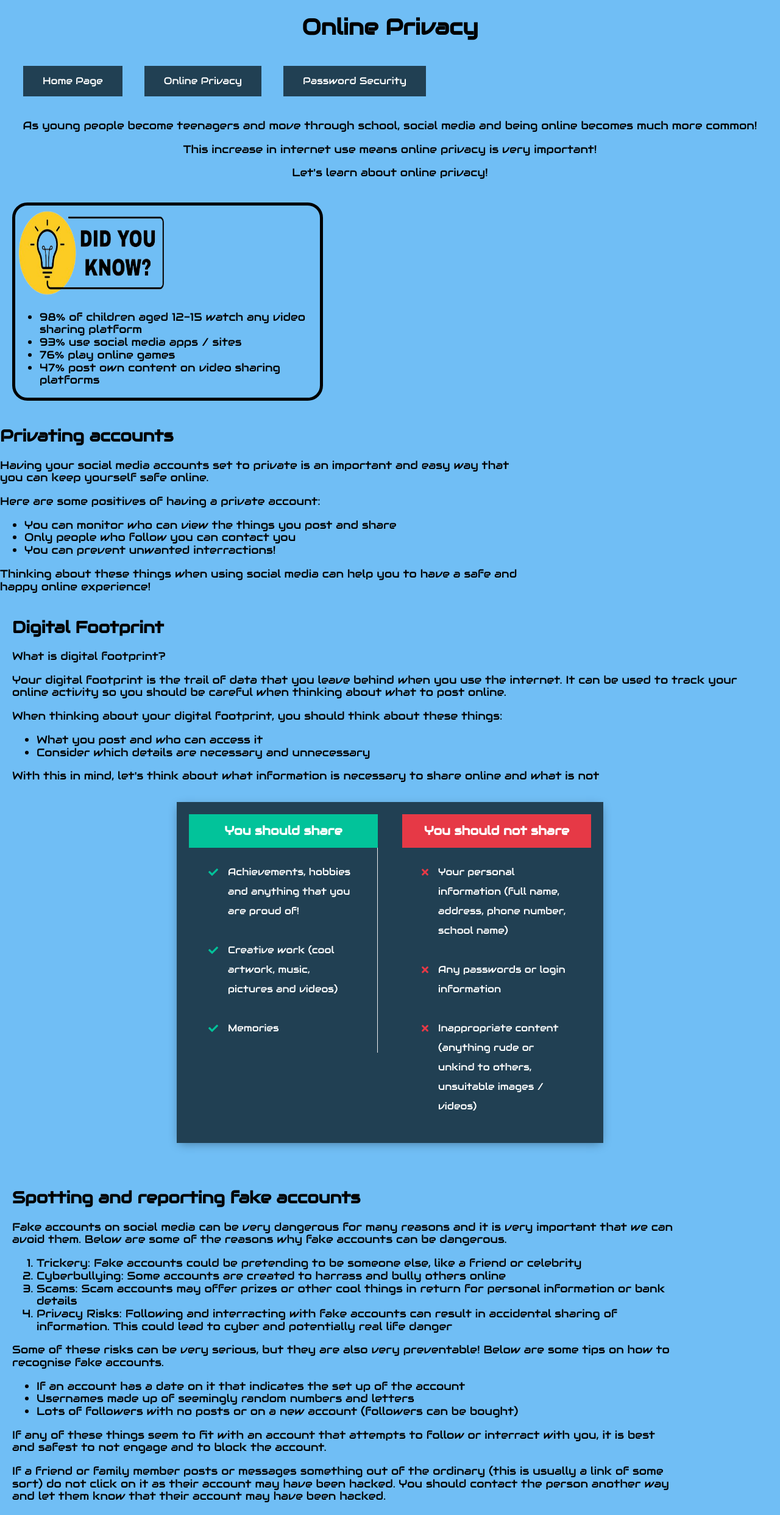
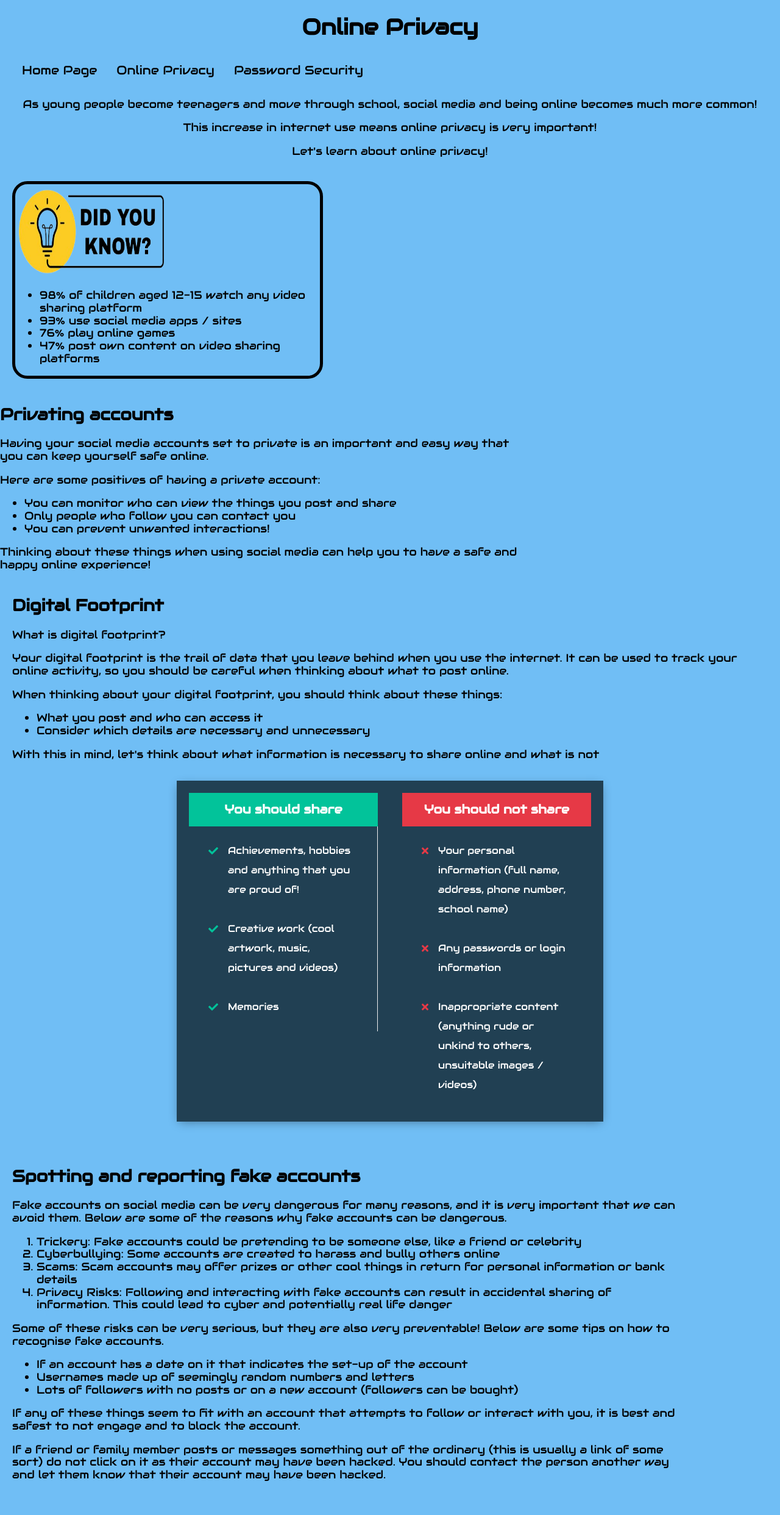
Before and after one commit to carlo-der/group_project, a plain HTML site: page groupworkfinal/onlineprivacy.html in a window 1280 px wide. Shown: the top 2484 px of the page at 61% size. Drawn offline with Linux system fonts and the light colour scheme.

Commit message:
changed intro id to class

```diff
--- a/groupworkfinal/css.css
+++ b/groupworkfinal/css.css
@@ -2,7 +2,7 @@ h1{
     text-align: center;
 }
 
-#intro {
+.intro {
     text-align: center;
 }
 
--- a/groupworkfinal/onlineprivacy.html
+++ b/groupworkfinal/onlineprivacy.html
@@ -15,14 +15,14 @@
     <h1>Online Privacy</h1>
 
     <div class="navigate">
-        <a href="index.html"><button class="button">Home Page</button></a>
-        <a class="active" href="onlineprivacy.html"><button class="button">Online Privacy</button></a>
-        <a href="passwordsecurity.html"><button class="button">Password Security</button></a>
+        <a href="index.html">Home Page</a>
+        <a class="active" href="onlineprivacy.html">Online Privacy</a>
+        <a href="passwordsecurity.html">Password Security</a>
     </div>
 
-    <p id = "intro">As young people become teenagers and move through school, social media and being online becomes much more common!</p>
-    <p id = "intro">This increase in internet use means online privacy is very important!</p>
-    <p id = "intro">Let's learn about online privacy!</p>
+    <p class = "intro">As young people become teenagers and move through school, social media and being online becomes much more common!</p>
+    <p class = "intro">This increase in internet use means online privacy is very important!</p>
+    <p class = "intro">Let's learn about online privacy!</p>
 
 
     <div id ="didyouknow">
@@ -42,7 +42,7 @@
     <ul>
         <li>You can monitor who can view the things you post and share</li>
         <li>Only people who follow you can contact you</li>
-        <li>You can prevent unwanted interractions!</li>
+        <li>You can prevent unwanted interactions!</li>
     </ul>
     <p>Thinking about these things when using social media can help you to have a safe and happy online experience!</p>
     </div>
@@ -50,7 +50,7 @@
     <div>
     <h2>Digital Footprint</h2>
     <p>What is digital footprint?</p>
-    <p>Your digital footprint is the trail of data that you leave behind when you use the internet. It can be used to track your online activity so you should be careful when thinking about what to post online.</p>
+    <p>Your digital footprint is the trail of data that you leave behind when you use the internet. It can be used to track your online activity, so you should be careful when thinking about what to post online.</p>
     <p>When thinking about your digital footprint, you should think about these things:</p>
     <ul>
         <li>What you post and who can access it</li>
@@ -86,24 +86,24 @@
     <div id="fakeaccounts">
         <h2>Spotting and reporting fake accounts</h2>
 
-        <p>Fake accounts on social media can be very dangerous for many reasons and it is very important that we can avoid them. Below are some of the reasons why fake accounts can be dangerous.</p>
+        <p>Fake accounts on social media can be very dangerous for many reasons, and it is very important that we can avoid them. Below are some of the reasons why fake accounts can be dangerous.</p>
 
         <ol>
             <li>Trickery: Fake accounts could be pretending to be someone else, like a friend or celebrity</li>
-            <li>Cyberbullying: Some accounts are created to harrass and bully others online</li>
+            <li>Cyberbullying: Some accounts are created to harass and bully others online</li>
             <li>Scams: Scam accounts may offer prizes or other cool things in return for personal information or bank details</li>
-            <li>Privacy Risks: Following and interracting with fake accounts can result in accidental sharing of information. This could lead to cyber and potentially real life danger</li>
+            <li>Privacy Risks: Following and interacting with fake accounts can result in accidental sharing of information. This could lead to cyber and potentially real life danger</li>
         </ol>
 
         <p>Some of these risks can be very serious, but they are also very preventable! Below are some tips on how to recognise fake accounts.</p>
 
         <ul>
-            <li>If an account has a date on it that indicates the set up of the account</li>
+            <li>If an account has a date on it that indicates the set-up of the account</li>
             <li>Usernames made up of seemingly random numbers and letters</li>
             <li>Lots of followers with no posts or on a new account (followers can be bought)</li>
         </ul>
 
-        <p>If any of these things seem to fit with an account that attempts to follow or interract with you, it is best and safest to not engage and to block the account.</p>
+        <p>If any of these things seem to fit with an account that attempts to follow or interact with you, it is best and safest to not engage and to block the account.</p>
 
         <p>If a friend or family member posts or messages something out of the ordinary (this is usually a link of some sort) do not click on it as their account may have been hacked. You should contact the person another way and let them know that their account may have been hacked.</p>
     </div>
@@ -118,7 +118,7 @@
 
     <div>
     <p>To continue your journey and learn about password security, click below</p>
-    <a href="passwordsecurity.html"><button class="button" >Learn about password security!</button></a>
+    <button class="button">Learn about password security!</button>
     </div>
 
 
```
Lines whose indentation alone changed are shown as unchanged.
